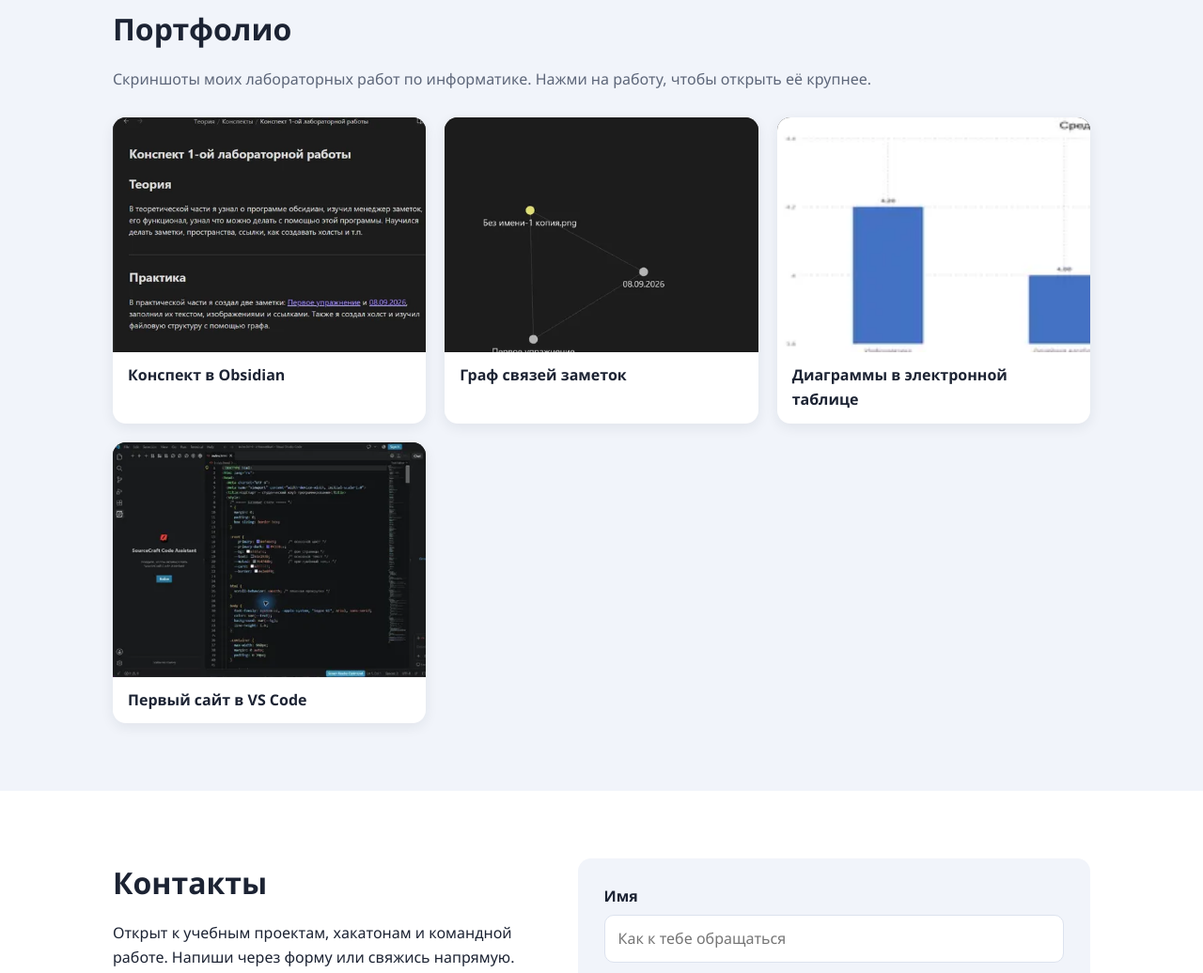
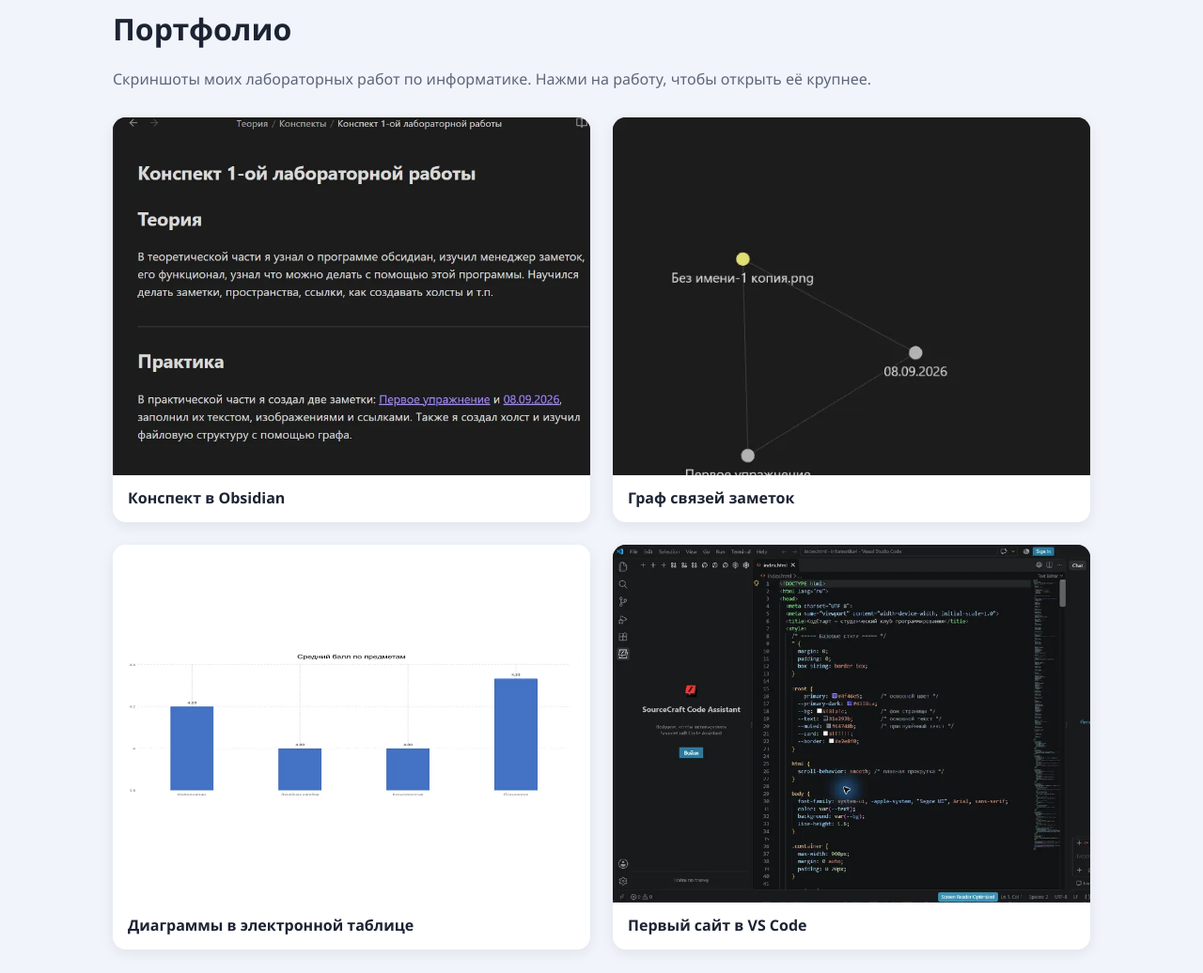
Before and after one commit to Yenkolisss/portfolio, a plain HTML site: page index.html in a window 1280 px wide. Shown: the part 1360-2396 px from the top of the page at 94% size. Drawn offline with Linux system fonts and the light colour scheme.

Commit message:
Галерея: сетка 2x2, диаграмма целиком

```diff
--- a/css/style.css
+++ b/css/style.css
@@ -89,8 +89,8 @@ p + p { margin-top: 12px; }
 .skills { list-style: none; display: grid; grid-template-columns: 1fr 1fr; gap: 10px; margin-top: 20px; }
 .skills li { display: flex; align-items: center; gap: 10px; padding: 10px 12px; background: var(--bg-alt); border-radius: 10px; font-size: .95rem; }
 
-/* ===== Галерея: CSS Grid, 3 колонки → 2 → 1 ===== */
-.gallery { display: grid; grid-template-columns: repeat(3, 1fr); gap: 20px; }
+/* ===== Галерея: CSS Grid, 2 колонки на компьютере и планшете → 1 на телефоне ===== */
+.gallery { display: grid; grid-template-columns: repeat(2, 1fr); gap: 24px; }
 .gallery__item {
   display: flex; flex-direction: column;
   background: #fff; border-radius: 14px; overflow: hidden;
@@ -100,6 +100,7 @@ p + p { margin-top: 12px; }
 }
 .gallery__item:hover { transform: translateY(-4px); box-shadow: 0 10px 24px rgba(28, 35, 51, .16); }
 .gallery__item img { width: 100%; aspect-ratio: 4 / 3; object-fit: cover; object-position: top left; background: #1e1e1e; }
+.gallery__item--fit img { object-fit: contain; object-position: center; background: #fff; padding: 12px; }
 .gallery__item span { padding: 12px 16px; font-weight: 600; }
 
 /* ===== Контакты и форма ===== */
@@ -134,10 +135,6 @@ p + p { margin-top: 12px; }
 .lightbox__close { position: absolute; top: 12px; right: 20px; font-size: 2.5rem; color: #fff; background: none; border: 0; cursor: pointer; }
 
 /* ===== Адаптивность ===== */
-@media (max-width: 960px) {
-  .gallery { grid-template-columns: repeat(2, 1fr); }
-}
-
 @media (max-width: 768px) {
   .burger { display: block; }
   .nav {
--- a/index.html
+++ b/index.html
@@ -77,19 +77,19 @@
         <p class="section__lead">Скриншоты моих лабораторных работ по информатике. Нажми на работу, чтобы открыть её крупнее.</p>
         <div class="gallery">
           <a class="gallery__item" href="img/work-obsidian-full.webp">
-            <img src="img/work-obsidian-480.webp" srcset="img/work-obsidian-480.webp 480w, img/work-obsidian-full.webp 830w" sizes="(max-width: 600px) 100vw, (max-width: 960px) 50vw, 33vw" alt="Конспект в Obsidian" width="480" height="351" loading="lazy">
+            <img src="img/work-obsidian-480.webp" srcset="img/work-obsidian-480.webp 480w, img/work-obsidian-full.webp 830w" sizes="(max-width: 600px) 100vw, 50vw" alt="Конспект в Obsidian" width="480" height="351" loading="lazy">
             <span>Конспект в Obsidian</span>
           </a>
           <a class="gallery__item" href="img/work-graph-full.webp">
-            <img src="img/work-graph-480.webp" srcset="img/work-graph-480.webp 480w, img/work-graph-full.webp 573w" sizes="(max-width: 600px) 100vw, (max-width: 960px) 50vw, 33vw" alt="Граф связей заметок" width="480" height="529" loading="lazy">
+            <img src="img/work-graph-480.webp" srcset="img/work-graph-480.webp 480w, img/work-graph-full.webp 573w" sizes="(max-width: 600px) 100vw, 50vw" alt="Граф связей заметок" width="480" height="529" loading="lazy">
             <span>Граф связей заметок</span>
           </a>
-          <a class="gallery__item" href="img/work-chart-full.webp">
-            <img src="img/work-chart-480.webp" srcset="img/work-chart-480.webp 480w, img/work-chart-full.webp 960w" sizes="(max-width: 600px) 100vw, (max-width: 960px) 50vw, 33vw" alt="Диаграмма средних баллов в таблице" width="480" height="152" loading="lazy">
+          <a class="gallery__item gallery__item--fit" href="img/work-chart-full.webp">
+            <img src="img/work-chart-480.webp" srcset="img/work-chart-480.webp 480w, img/work-chart-full.webp 960w" sizes="(max-width: 600px) 100vw, 50vw" alt="Диаграмма средних баллов в таблице" width="480" height="152" loading="lazy">
             <span>Диаграммы в электронной таблице</span>
           </a>
           <a class="gallery__item" href="img/work-vscode-full.webp">
-            <img src="img/work-vscode-480.webp" srcset="img/work-vscode-480.webp 480w, img/work-vscode-full.webp 960w" sizes="(max-width: 600px) 100vw, (max-width: 960px) 50vw, 33vw" alt="Первый сайт в VS Code" width="480" height="301" loading="lazy">
+            <img src="img/work-vscode-480.webp" srcset="img/work-vscode-480.webp 480w, img/work-vscode-full.webp 960w" sizes="(max-width: 600px) 100vw, 50vw" alt="Первый сайт в VS Code" width="480" height="301" loading="lazy">
             <span>Первый сайт в VS Code</span>
           </a>
         </div>
```
